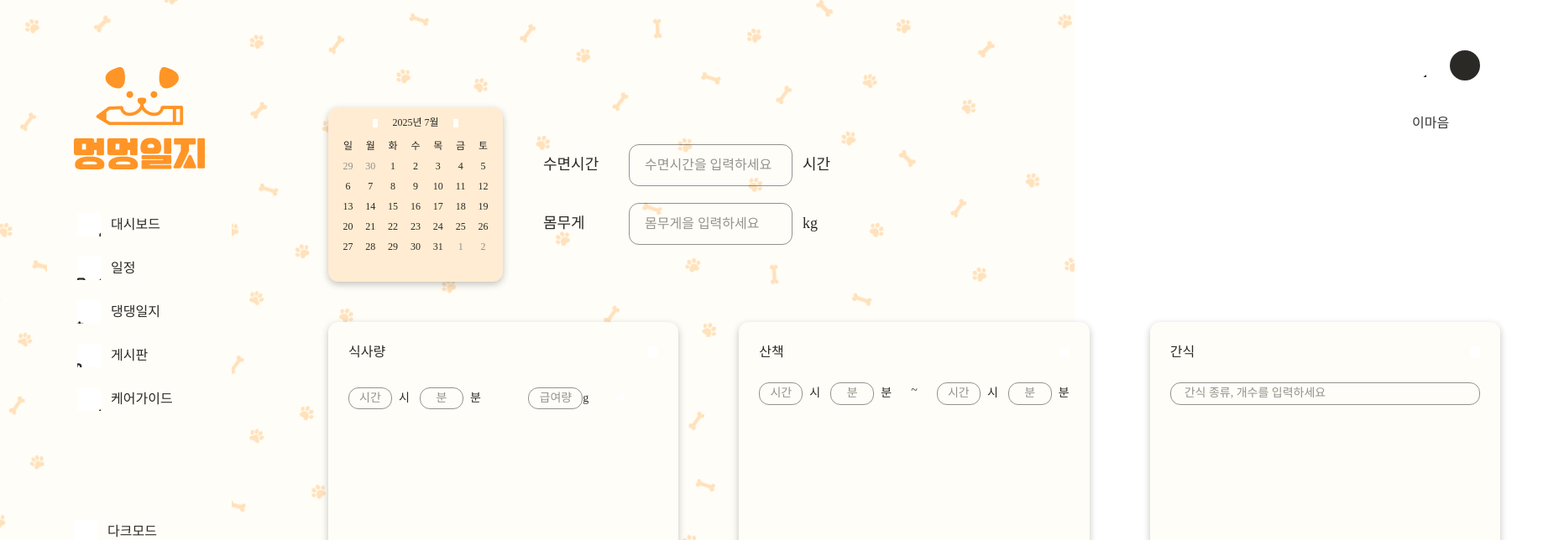
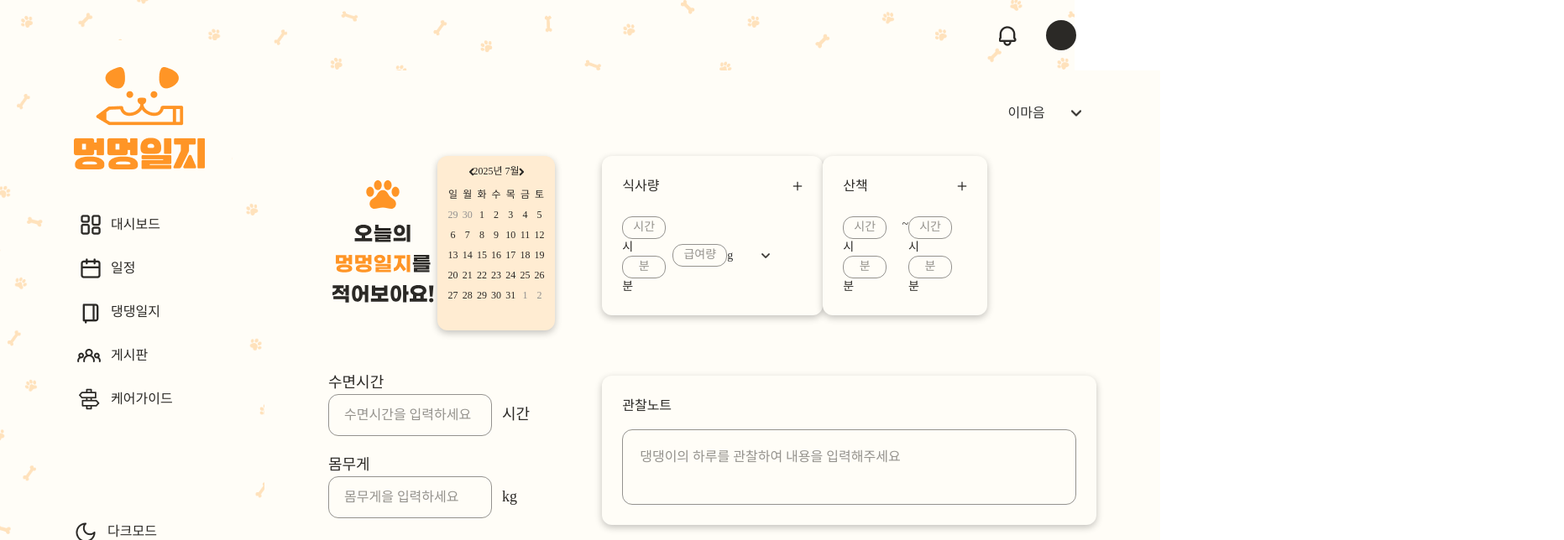
Before and after one commit to run3go/WEB4_5_404TNF_FE, a Next.js app: page /diary/create in a window 1280 px wide. Shown: the top 644 px of the page at 84% size, 1863 px wide, since content can reach past the window. Built offline with nearby package versions, Linux system fonts and the light colour scheme.

Commit message:
💄 Style: 헤더 / 메인 컨테이너 사이즈 조절

```diff
--- a/src/app/diary/create/page.tsx
+++ b/src/app/diary/create/page.tsx
@@ -4,8 +4,10 @@ import Calendar from '@/components/diary/Calendar';
 import FeedInput from '@/components/diary/create/FeedInput';
 import Note from '@/components/diary/create/Note';
 import SingleInput from '@/components/diary/create/SingleInput';
-import SnackInput from '@/components/diary/create/SnackInput';
 import WalkingInput from '@/components/diary/create/WalkingInput';
+
+import diary from '@/assets/images/diary.svg';
+import Image from 'next/image';
 import { useState } from 'react';
 
 export default function DiaryCreate() {
@@ -19,30 +21,29 @@ export default function DiaryCreate() {
   ];
 
   return (
-    <div className="flex h-[904px] w-[1548px] flex-col gap-12 px-19 py-8">
-      <div className="flex justify-between">
-        <div className="flex items-center gap-12">
-          <Calendar selected={selected} setSelected={setSelected} />
+    <div className="flex h-200 w-full flex-col gap-8 bg-[var(--color-background)] px-19 py-8">
+      <div className="self-end">
+        <SelectBox options={options} width="105px" footstep />
+      </div>
+      <div className="flex gap-14">
+        <div className="flex w-105 flex-col items-center gap-12">
+          <div className="flex">
+            <Image src={diary} alt="오늘의 멍멍일지를 적어보아요!" />
+            <Calendar selected={selected} setSelected={setSelected} />
+          </div>
           <div className="flex flex-col gap-5 text-lg">
             <SingleInput title="수면시간" id="sleep" />
             <SingleInput title="몸무게" id="weight" />
           </div>
         </div>
-        <div className="self-start">
-          <SelectBox
-            options={options}
-            width={105}
-            expendMenuWidth={20}
-            footstep
-          />
+        <div className="flex h-70 w-full flex-col gap-18">
+          <div className="flex">
+            <FeedInput />
+            <WalkingInput />
+          </div>
+          <Note />
         </div>
       </div>
-      <div className="flex h-70 w-full gap-18">
-        <FeedInput />
-        <WalkingInput />
-        <SnackInput />
-      </div>
-      <Note />
     </div>
   );
 }
--- a/src/app/layout.tsx
+++ b/src/app/layout.tsx
@@ -17,7 +17,7 @@ export default function RootLayout({
       <body>
         <div className="flex min-h-screen w-screen bg-[url('/images/bg.png')] bg-cover">
           <Sidebar />
-          <div className="sm:mr-[56px] sm:grow-1 sm:pt-[60px] sm:pb-[60px] sm:pl-[39px]">
+          <div className="sm:mr-[56px] sm:grow-1 sm:pl-[39px]">
             <Header />
             {children}
           </div>
--- a/src/components/common/Header.tsx
+++ b/src/components/common/Header.tsx
@@ -3,7 +3,7 @@ import Icon from './Icon';
 export default function Header() {
   return (
     <>
-      <div className="hidden items-center justify-end gap-7 pr-[100px] sm:flex">
+      <div className="my-6 hidden items-center justify-end gap-7 pr-[100px] sm:flex">
         <Icon
           width="28px"
           height="28px"
--- a/src/components/diary/create/SnackInput.tsx
+++ /dev/null
@@ -1,21 +0,0 @@
-import Card from '@/components/common/Card';
-import Icon from '@/components/common/Icon';
-
-export default function SnackInput() {
-  return (
-    <Card className="basis-1/3">
-      <div className="mb-6 flex justify-between">
-        <h2>간식</h2>
-        <button className="cursor-pointer">
-          <Icon width="12px" height="12px" left="-194px" top="-80px" />
-        </button>
-      </div>
-      <input
-        className="input-style w-full px-4 py-1 text-sm leading-[1.2]"
-        type="text"
-        placeholder="간식 종류, 개수를 입력하세요"
-        maxLength={2}
-      />
-    </Card>
-  );
-}
```
Also changed, not shown: src/assets/images/sprite.png.
